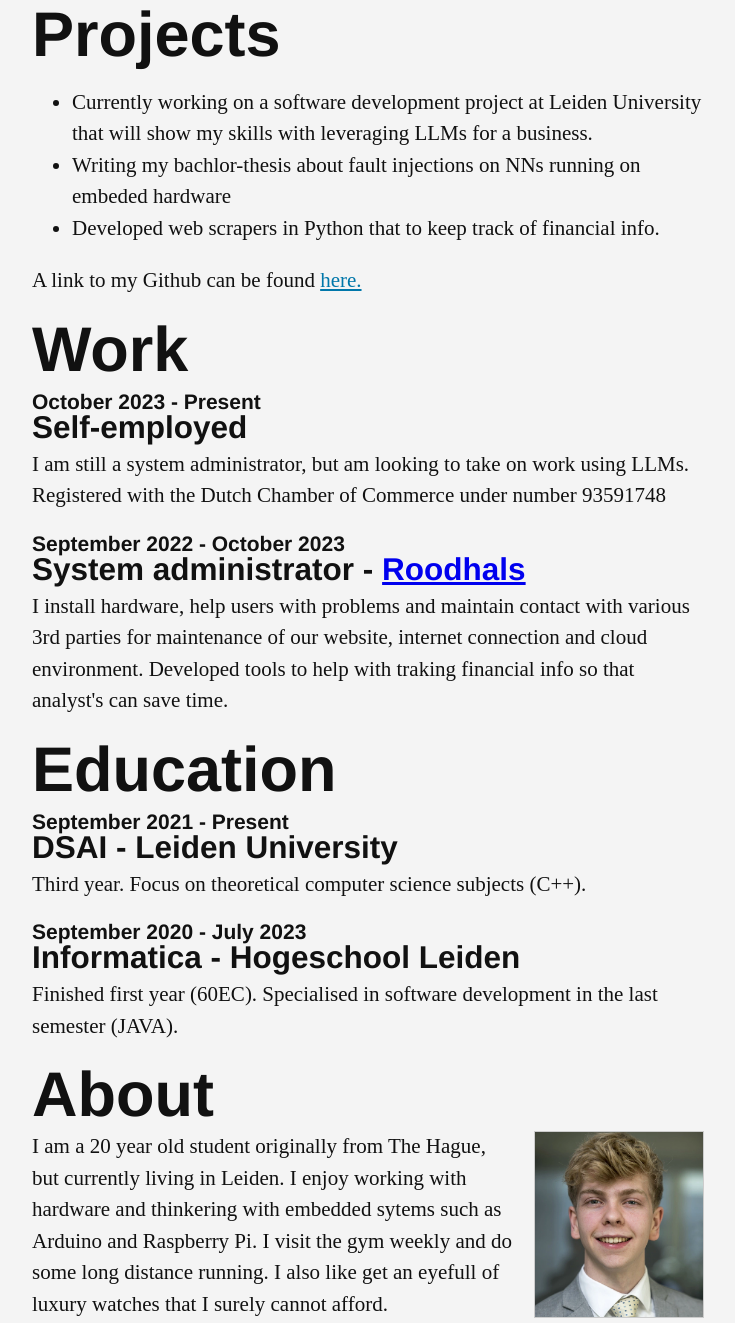
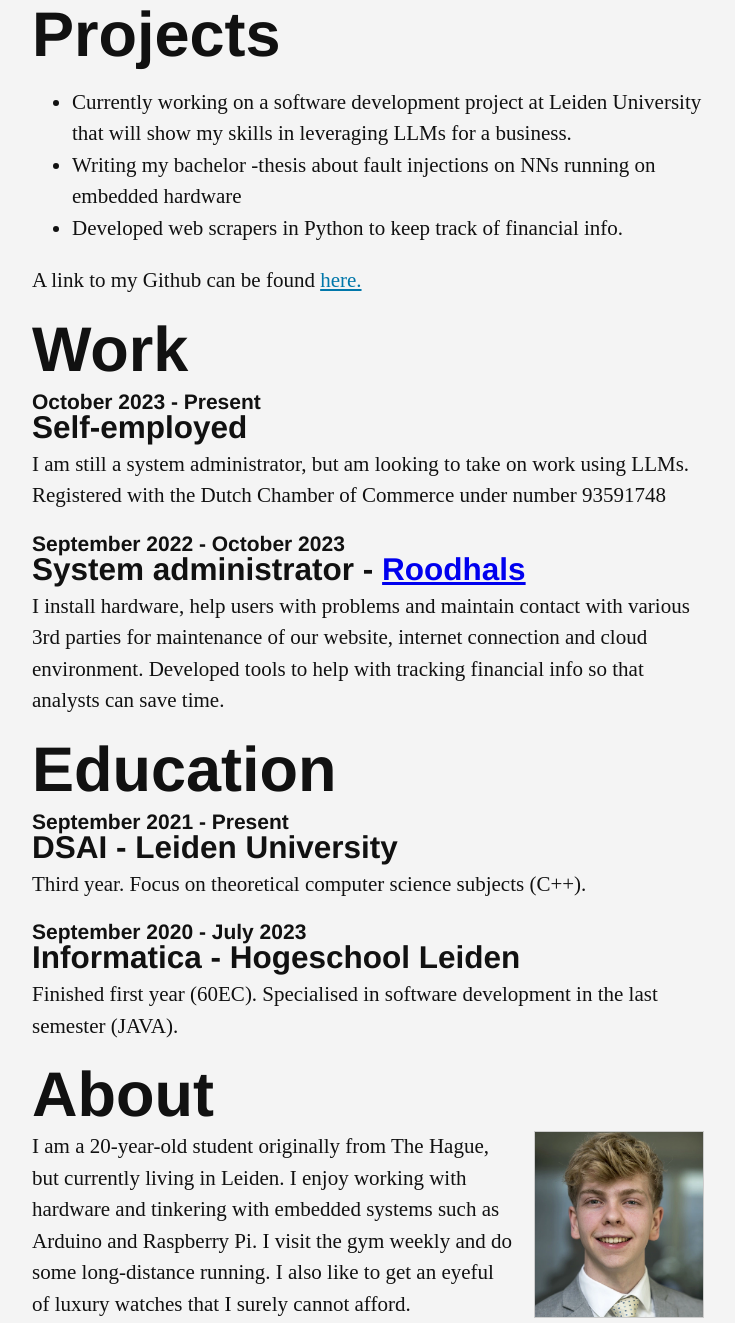
Before and after one commit to JorisAlkema/Website, a website: page index.html in a window 1280 px wide. Shown: the part 749-2072 px from the top of the page, without its empty margins (272-1007 px from the left). Drawn offline with nearby package versions, Linux system fonts and the light colour scheme.

Commit message:
a whole lot of typos (thanks grammarly)

```diff
--- a/index.html
+++ b/index.html
@@ -48,9 +48,9 @@
       <a name="projects"></a>
       <h2 class="f1-ns f3 lh-solid mt3 mb0 helvetica">Projects</h2>
       <ul class="Castillia">
-        <li>Currently working on a software development project at Leiden University that will show my skills with leveraging LLMs for a business.</li>
-        <li>Writing my bachlor-thesis about fault injections on NNs running on embeded hardware </li>
-        <li>Developed web scrapers in Python that to keep track of financial info. </li>
+        <li>Currently working on a software development project at Leiden University that will show my skills in leveraging LLMs for a business.</li>
+        <li>Writing my bachelor -thesis about fault injections on NNs running on embedded hardware </li>
+        <li>Developed web scrapers in Python to keep track of financial info. </li>
       </ul><p>A link to my Github can be found <a class="custom-link-color" href="https://github.com/JorisAlkema"> here.</a> </p>
     </section>
     <section>
@@ -59,7 +59,7 @@
     <h3 class="f3-ns f5 lh-solid mt2 mb1 helvetica"><small class="f5-ns f6 lh-solid mb0 db">October 2023 - Present </small>Self-employed</h3>
     <p class="mt1 Castillia" >I am still a system administrator, but am looking to take on work using LLMs. Registered with the Dutch Chamber of Commerce under number 93591748</p>
     <h3 class="f3-ns f5 lh-solid mt2 mb1 helvetica"><small class="f5-ns f6 lh-solid mb0 db">September 2022 - October 2023 </small> System administrator - <a href="https://www.roodhals.com/"> Roodhals</a></h3>
-    <p class="mt1 Castillia">I install hardware, help users with problems and maintain contact with various 3rd parties for maintenance of our website, internet connection and cloud environment. Developed tools to help with traking financial info so that analyst's can save time. </p>
+    <p class="mt1 Castillia">I install hardware, help users with problems and maintain contact with various 3rd parties for maintenance of our website, internet connection and cloud environment. Developed tools to help with tracking  financial info so that analysts can save time. </p>
     </section>
     <section>
       <a name="education"></a>
@@ -73,7 +73,7 @@
       <a name="about"></a>
     <h2 class="f1-ns f3 lh-solid mt3 mb0 helvetica">About</h2>
     <img class="db ml3 mb2 fr w-25 mt1 ml0 ba b--moon-gray" src ="images/joris.webp" alt="Joris Alkema">
-    <p class="mt1 Castillia"> I am a 20 year old student originally from The Hague, but currently living in Leiden. I enjoy working with hardware and thinkering with embedded sytems such as Arduino and Raspberry Pi. I visit the gym weekly and do some long distance running. I also like get an eyefull of luxury watches that I surely cannot afford.</p>
+    <p class="mt1 Castillia"> I am a 20-year-old student originally from The Hague, but currently living in Leiden. I enjoy working with hardware and tinkering with embedded systems such as Arduino and Raspberry Pi. I visit the gym weekly and do some long-distance running. I also like to get an eyeful of luxury watches that I surely cannot afford.</p>
     </section>
     <section>
       <a name="contact"></a>
@@ -86,7 +86,7 @@
     <h2 class="f2-ns f4 lh-solid mt3 mb0 helvetica">Colophon</h2>
     <p class="Castillia">
       This site was built in HTML by hand and is styled using Tachyons.
-      This site is hosted locally and updated by using Github CI. Headings are set in Helvetica, with a fallback to the system sans-serif. Body text is set in Calisto, with a fallback to the system serif. This site supports 'dark mode', based on your OS settings.
+      This site is hosted locally and updated by using GitHub CI. Headings are set in Helvetica, with a fallback to the system sans-serif. Body text is set in Calisto, with a fallback to the system serif. This site supports 'dark mode', based on your OS settings.
       It's built according to <a class= "custom-link-color" href="https://brutalist-web.design/">"brutalist web design"</a> principles, by David Copeland.
     </p>
     </section>
```
